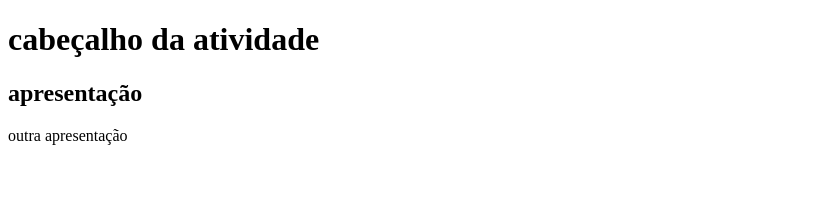
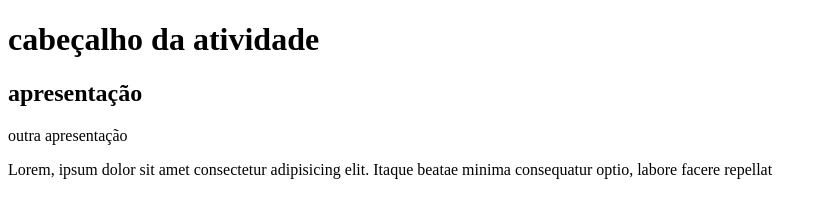
Before and after one commit to nathferres/desafiodaaula4, a plain HTML site: page index.html in a window 1280 px wide. Shown: the whole page, without its empty margins (0-828 px from the left). Drawn offline with Linux system fonts and the light colour scheme.

Commit message:
terceira commit

```diff
--- a/index.html
+++ b/index.html
@@ -9,7 +9,9 @@
     <div>
         <p><h2>apresentação</h2></p>
         <p>outra apresentação</p>
-
+        <div>
+            <p>Lorem, ipsum dolor sit amet consectetur adipisicing elit. Itaque beatae minima consequatur optio, labore facere repellat<brgit incidunt officia totam soluta consectetur quibusdam nostrum suscipit, magni, sint saepe placeat deserunt debitis?</p>
+        </div>
     </div>
 
 </body>
```
